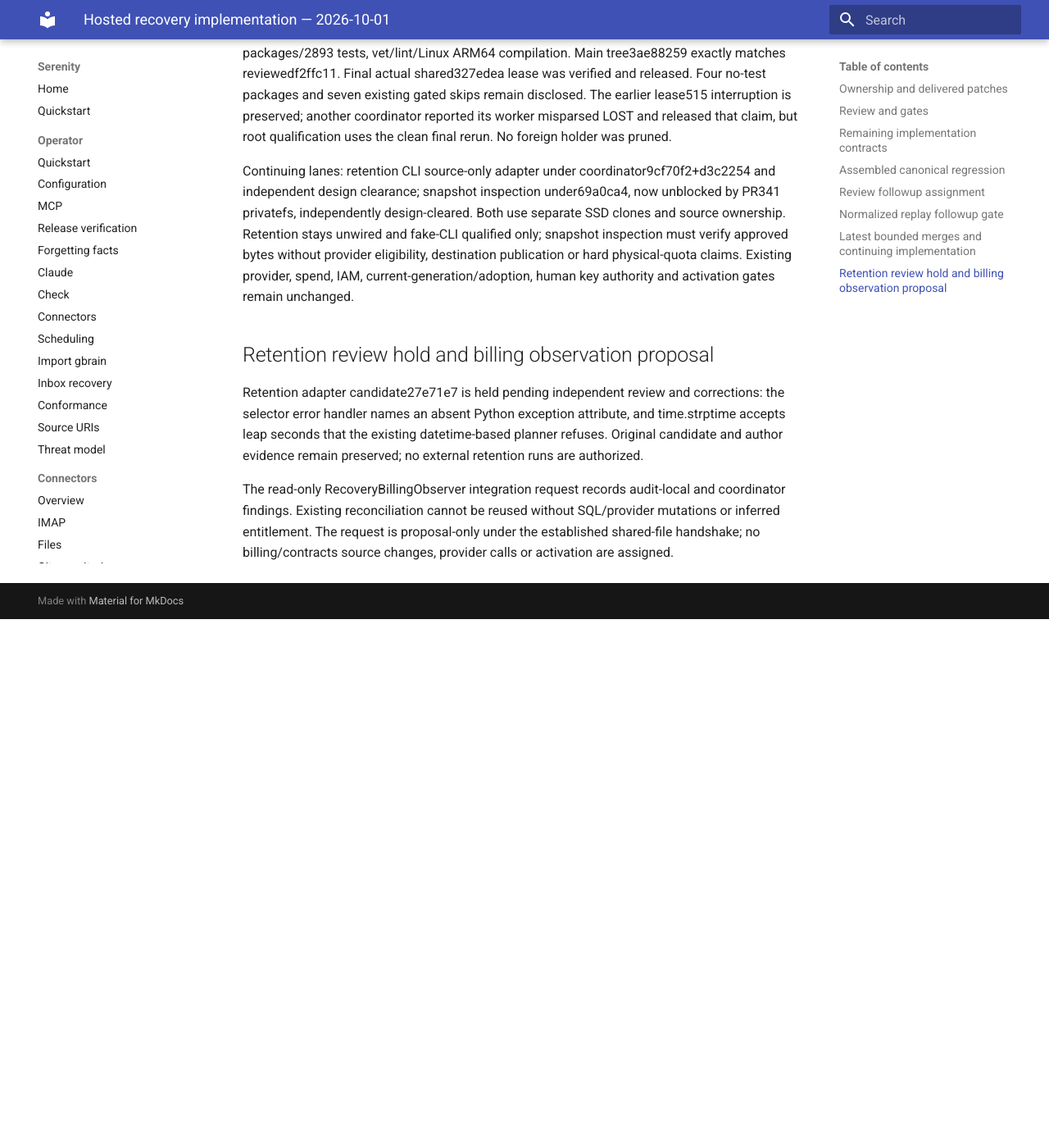
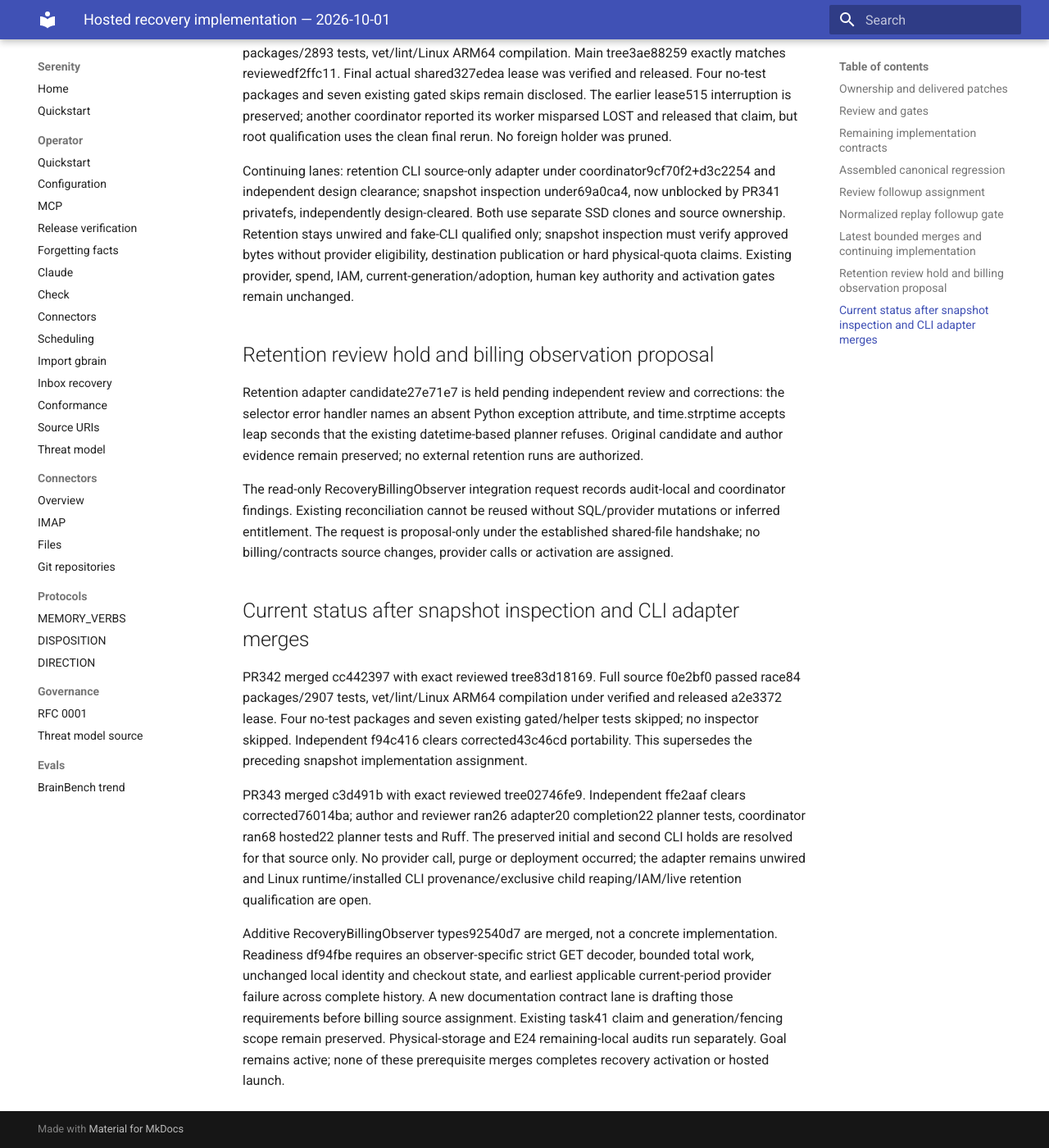
Before and after one commit to sirerun/serenity, an MkDocs documentation site: the page built from docs/plans/hosted-recovery-implementation-2026-10-01.md, in a window 1280 px wide and 1400 px high, scrolled down 2977 px. Shown: the whole window at 82% size. Built offline with MkDocs 1.6.1 and Material for MkDocs 9.7.7, drawn with Linux system fonts in a browser that asks for light colours; before the commit the page ends 3732 px from its top, so only the background shows below that.

Commit message:
docs: reconcile snapshot and retention merge progress

```diff
--- a/docs/plans/hosted-recovery-implementation-2026-10-01.md
+++ b/docs/plans/hosted-recovery-implementation-2026-10-01.md
@@ -48,3 +48,11 @@ Continuing lanes: retention CLI source-only adapter under coordinator9cf70f2+d3c
 Retention adapter candidate27e71e7 is held pending independent review and corrections: the selector error handler names an absent Python exception attribute, and time.strptime accepts leap seconds that the existing datetime-based planner refuses. Original candidate and author evidence remain preserved; no external retention runs are authorized.
 
 The read-only RecoveryBillingObserver integration request records audit-local and coordinator findings. Existing reconciliation cannot be reused without SQL/provider mutations or inferred entitlement. The request is proposal-only under the established shared-file handshake; no billing/contracts source changes, provider calls or activation are assigned.
+
+## Current status after snapshot inspection and CLI adapter merges
+
+PR342 merged cc442397 with exact reviewed tree83d18169. Full source f0e2bf0 passed race84 packages/2907 tests, vet/lint/Linux ARM64 compilation under verified and released a2e3372 lease. Four no-test packages and seven existing gated/helper tests skipped; no inspector skipped. Independent f94c416 clears corrected43c46cd portability. This supersedes the preceding snapshot implementation assignment.
+
+PR343 merged c3d491b with exact reviewed tree02746fe9. Independent ffe2aaf clears corrected76014ba; author and reviewer ran26 adapter20 completion22 planner tests, coordinator ran68 hosted22 planner tests and Ruff. The preserved initial and second CLI holds are resolved for that source only. No provider call, purge or deployment occurred; the adapter remains unwired and Linux runtime/installed CLI provenance/exclusive child reaping/IAM/live retention qualification are open.
+
+Additive RecoveryBillingObserver types92540d7 are merged, not a concrete implementation. Readiness df94fbe requires an observer-specific strict GET decoder, bounded total work, unchanged local identity and checkout state, and earliest applicable current-period provider failure across complete history. A new documentation contract lane is drafting those requirements before billing source assignment. Existing task41 claim and generation/fencing scope remain preserved. Physical-storage and E24 remaining-local audits run separately. Goal remains active; none of these prerequisite merges completes recovery activation or hosted launch.
```
Also changed, not shown: docs/roadmap.md (+5 -0 lines).
